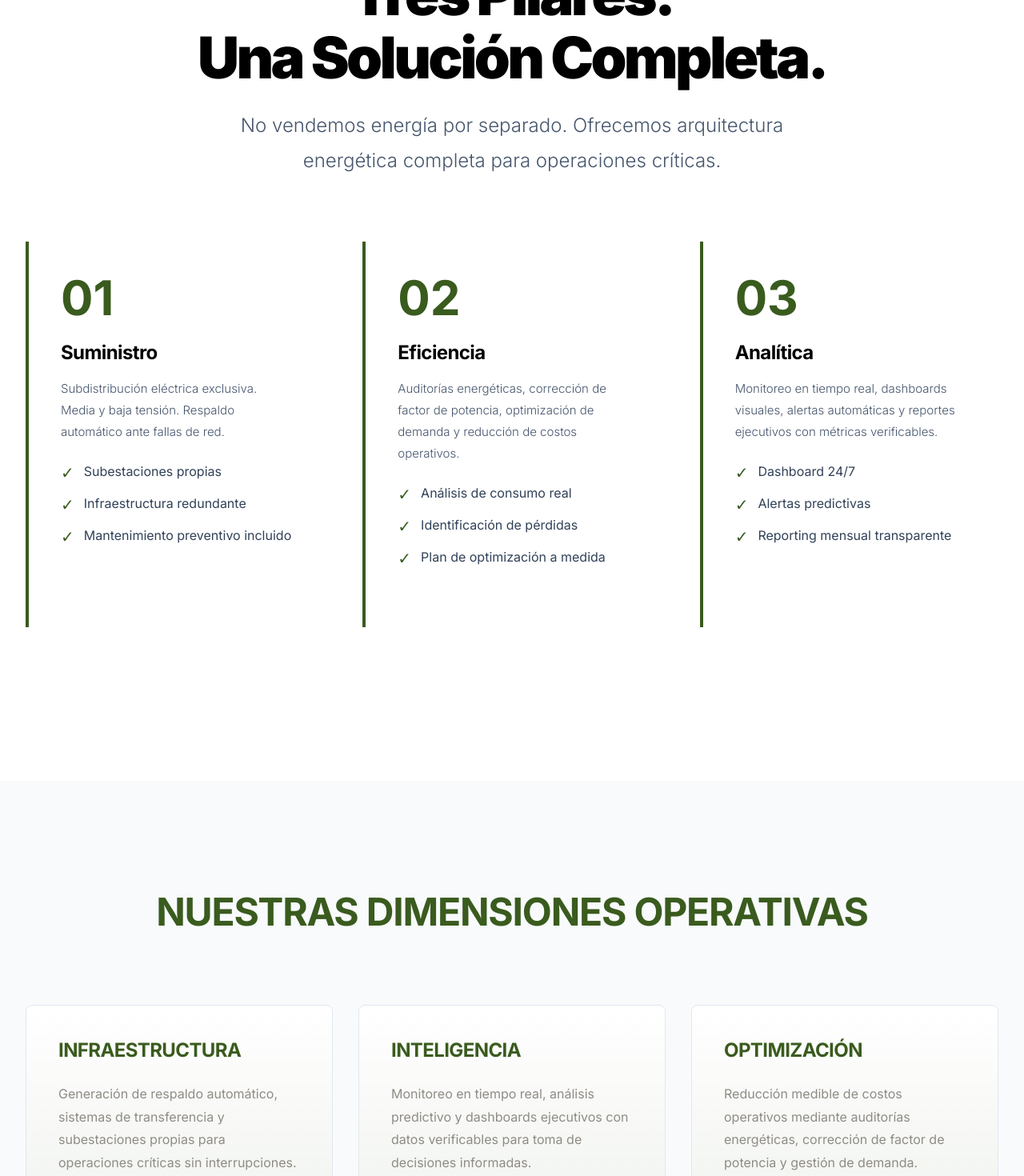
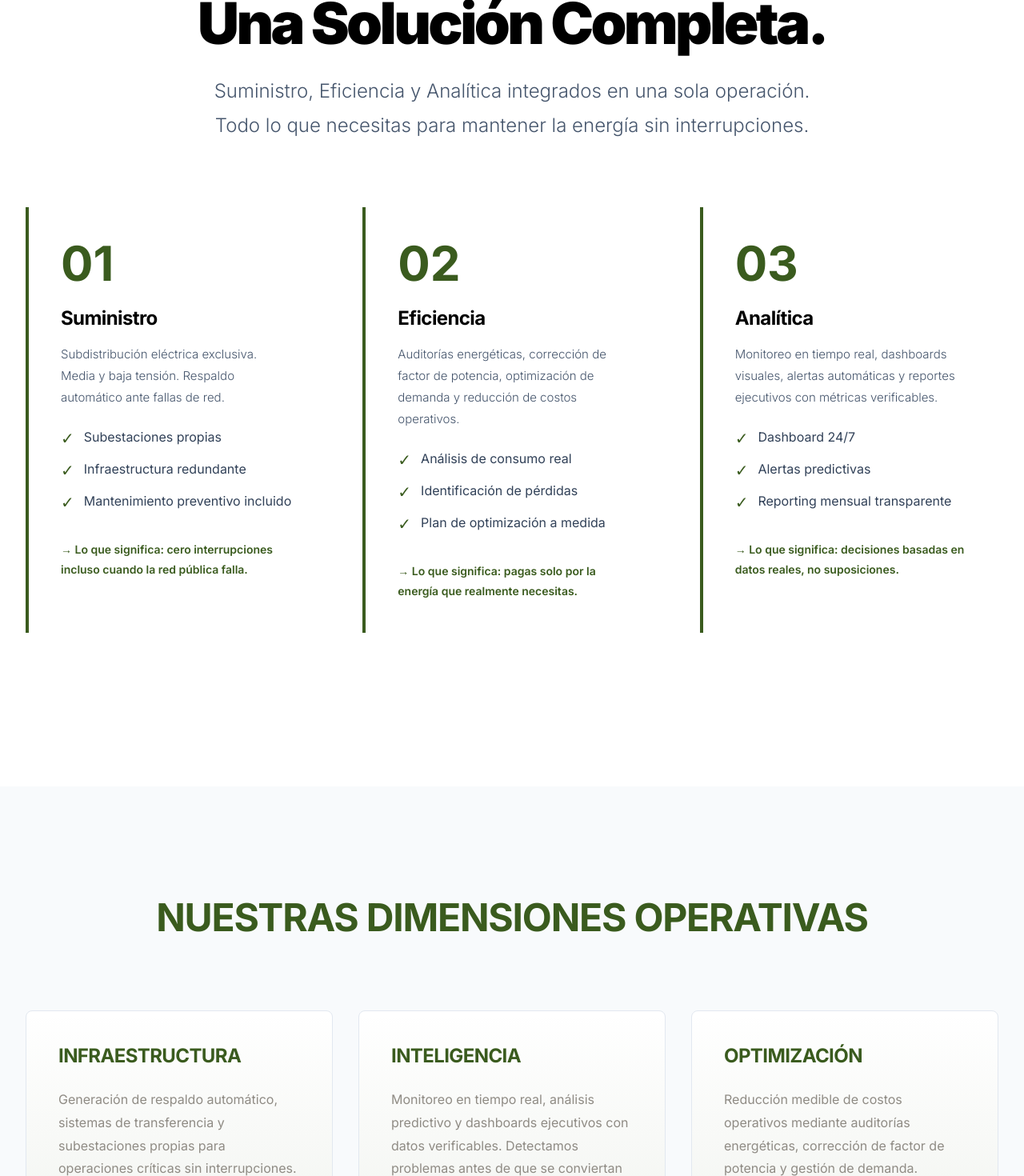
Before and after one commit to rvfisher-del/web, a Next.js app: page /en/power in a window 1280 px wide. Shown: the part 1280-2750 px from the top of the page at 80% size. Built offline with nearby package versions, Linux system fonts and the light colour scheme.

Commit message:
COPY: Seven-sweep edit - clarity, benefits, proof

```diff
--- a/app/[locale]/power/page.tsx
+++ b/app/[locale]/power/page.tsx
@@ -69,7 +69,7 @@ export default function PowerPage() {
             </h1>
 
             <p className="text-[clamp(18px,2vw,24px)] font-light text-[#91A56E] mb-12 leading-relaxed max-w-3xl mx-auto">
-              Globe Power: El músculo silencioso y ordenado del grupo. Energía clara para el futuro.
+              Energía industrial para operaciones que no pueden detenerse.
             </p>
 
             {/* Downtime Manifesto - Centered */}
@@ -106,7 +106,7 @@ export default function PowerPage() {
                 Tres Pilares.<br/>Una Solución Completa.
               </h2>
               <p className="text-[clamp(18px,2vw,24px)] font-light text-slate-600 leading-relaxed max-w-3xl mx-auto">
-                No vendemos energía por separado. Ofrecemos arquitectura energética completa para operaciones críticas.
+                Suministro, Eficiencia y Analítica integrados en una sola operación. Todo lo que necesitas para mantener la energía sin interrupciones.
               </p>
             </div>
 
@@ -134,6 +134,9 @@ export default function PowerPage() {
                     <span>Mantenimiento preventivo incluido</span>
                   </li>
                 </ul>
+                <p className="text-sm text-[#3A5B1E] font-semibold">
+                  → Lo que significa: cero interrupciones incluso cuando la red pública falla.
+                </p>
               </div>
 
               {/* 02 - Eficiencia */}
@@ -159,6 +162,9 @@ export default function PowerPage() {
                     <span>Plan de optimización a medida</span>
                   </li>
                 </ul>
+                <p className="text-sm text-[#3A5B1E] font-semibold">
+                  → Lo que significa: pagas solo por la energía que realmente necesitas.
+                </p>
               </div>
 
               {/* 03 - Analítica */}
@@ -184,6 +190,9 @@ export default function PowerPage() {
                     <span>Reporting mensual transparente</span>
                   </li>
                 </ul>
+                <p className="text-sm text-[#3A5B1E] font-semibold">
+                  → Lo que significa: decisiones basadas en datos reales, no suposiciones.
+                </p>
               </div>
             </div>
           </div>
@@ -205,7 +214,7 @@ export default function PowerPage() {
                   Infraestructura
                 </h3>
                 <p className="text-base leading-relaxed text-[#8F8B84] mb-6">
-                  Generación de respaldo automático, sistemas de transferencia y subestaciones propias para operaciones críticas sin interrupciones.
+                  Generación de respaldo automático, sistemas de transferencia y subestaciones propias para operaciones críticas sin interrupciones. Cuando la red falla, tus sistemas ni lo notan.
                 </p>
                 <ul className="space-y-3">
                   <li className="flex items-start gap-3">
@@ -229,7 +238,7 @@ export default function PowerPage() {
                   Inteligencia
                 </h3>
                 <p className="text-base leading-relaxed text-[#8F8B84] mb-6">
-                  Monitoreo en tiempo real, análisis predictivo y dashboards ejecutivos con datos verificables para toma de decisiones informadas.
+                  Monitoreo en tiempo real, análisis predictivo y dashboards ejecutivos con datos verificables. Detectamos problemas antes de que se conviertan en crisis.
                 </p>
                 <ul className="space-y-3">
                   <li className="flex items-start gap-3">
@@ -266,7 +275,7 @@ export default function PowerPage() {
                   </li>
                   <li className="flex items-start gap-3">
                     <span className="text-[#3A5B1E] text-lg flex-shrink-0 font-bold">•</span>
-                    <span className="text-[#8F8B84] text-sm leading-relaxed">Ahorro típico: 15-30% anual</span>
+                    <span className="text-[#8F8B84] text-sm leading-relaxed">Ahorro típico: 15-30% anual (verificado en clientes retail y minería)</span>
                   </li>
                 </ul>
               </div>
@@ -449,7 +458,7 @@ export default function PowerPage() {
                 <ul className="space-y-2 text-sm text-slate-400">
                   <li className="flex items-start gap-2">
                     <span className="text-[#3A5B1E] flex-shrink-0">→</span>
-                    <span>Tiempo respuesta &lt;60 min</span>
+                    <span>Tiempo respuesta: &lt;60 min en Santiago, &lt;90 min regiones</span>
                   </li>
                   <li className="flex items-start gap-2">
                     <span className="text-[#3A5B1E] flex-shrink-0">→</span>
@@ -514,6 +523,13 @@ export default function PowerPage() {
                 <div className="text-xs uppercase tracking-wide text-slate-400">Monitoreo Continuo</div>
               </div>
             </div>
+
+            {/* Proof Section */}
+            <div className="mt-12 border-t border-[#3A5B1E]/20 pt-8">
+              <p className="text-sm text-[#8F8B84] text-center">
+                Clientes actuales: Minería (3 operaciones), Retail (12 tiendas), Real Estate (8 edificios clase A)
+              </p>
+            </div>
           </div>
         </section>
 
@@ -523,9 +539,28 @@ export default function PowerPage() {
             <h2 className="text-[clamp(40px,6vw,64px)] font-black leading-[1.1] mb-8" style={{ letterSpacing: '-0.05em' }}>
               ¿Tu operación necesita energía confiable?
             </h2>
-            <p className="text-xl text-[#91A56E] leading-relaxed mb-12">
+            <p className="text-xl text-[#91A56E] leading-relaxed mb-8">
               Conversemos sobre cómo Globe Power puede ser tu socio energético de largo plazo.
             </p>
+
+            {/* Risk Reversal Benefits */}
+            <div className="mb-12 text-left max-w-2xl mx-auto">
+              <ul className="space-y-3 text-[#91A56E]">
+                <li className="flex items-start gap-3">
+                  <span className="text-white text-lg flex-shrink-0">→</span>
+                  <span>Auditoría energética sin costo</span>
+                </li>
+                <li className="flex items-start gap-3">
+                  <span className="text-white text-lg flex-shrink-0">→</span>
+                  <span>Propuesta técnica en 5 días hábiles</span>
+                </li>
+                <li className="flex items-start gap-3">
+                  <span className="text-white text-lg flex-shrink-0">→</span>
+                  <span>Sin compromiso de contrato</span>
+                </li>
+              </ul>
+            </div>
+
             <div className="flex flex-col sm:flex-row gap-6 justify-center">
               <a href="mailto:power@grupoGlobe.com" className="bg-white text-[#3A5B1E] px-12 py-5 text-sm font-bold tracking-[0.15em] uppercase hover:bg-[#91A56E] hover:text-white transition-all duration-300 rounded-md">
                 Solicitar Consulta
@@ -535,7 +570,7 @@ export default function PowerPage() {
               </a>
             </div>
             <p className="text-[#8F8B84] mt-8">
-              Email: <a href="mailto:power@grupoGlobe.com" className="text-white hover:underline">power@grupoGlobe.com</a> | Manager: Alvaro Portilla
+              Email: <a href="mailto:power@grupoGlobe.com" className="text-white hover:underline">power@grupoGlobe.com</a> | Manager: Alvaro Portilla | Tel: +56 2 XXXX XXXX
             </p>
           </div>
         </section>
```
